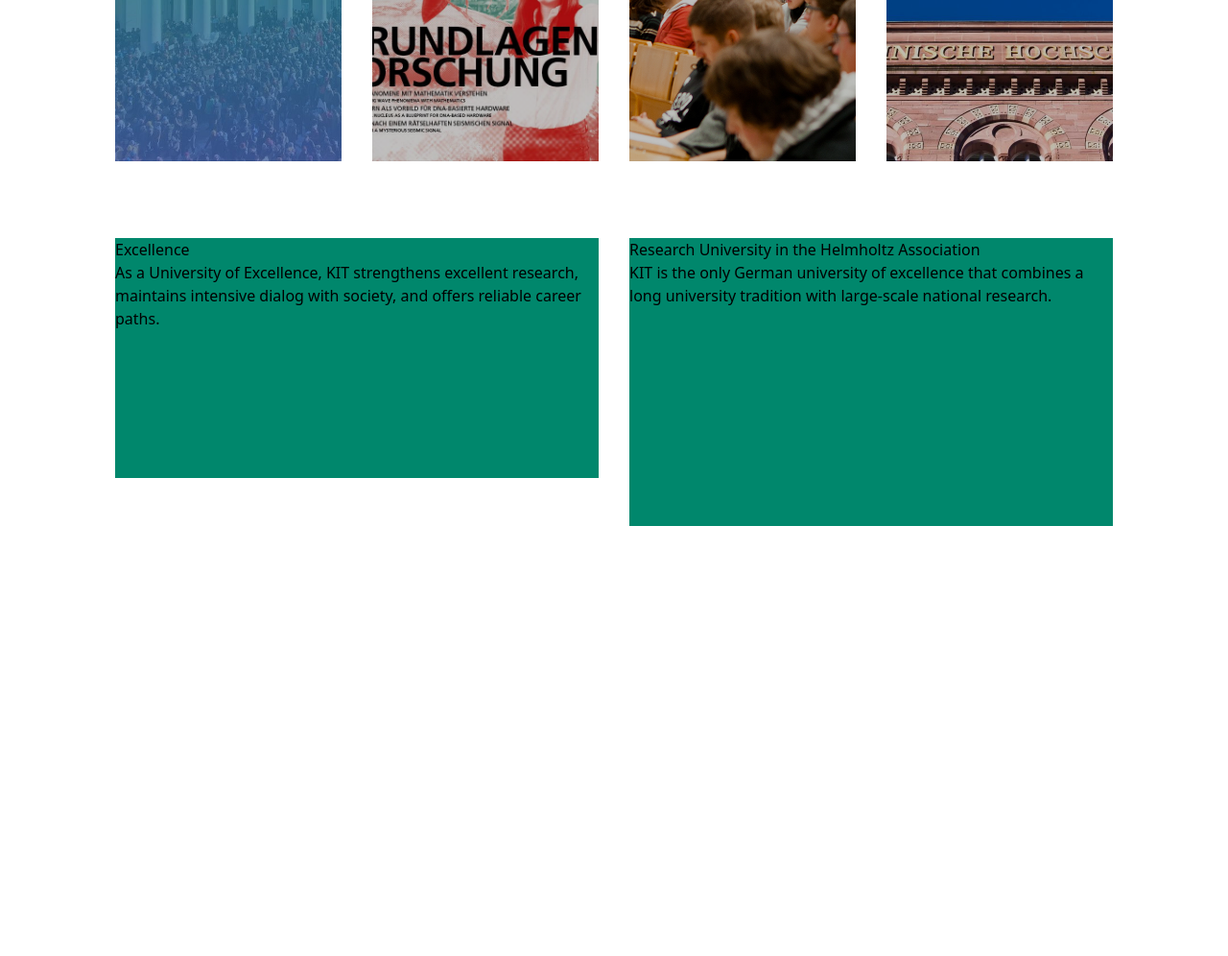
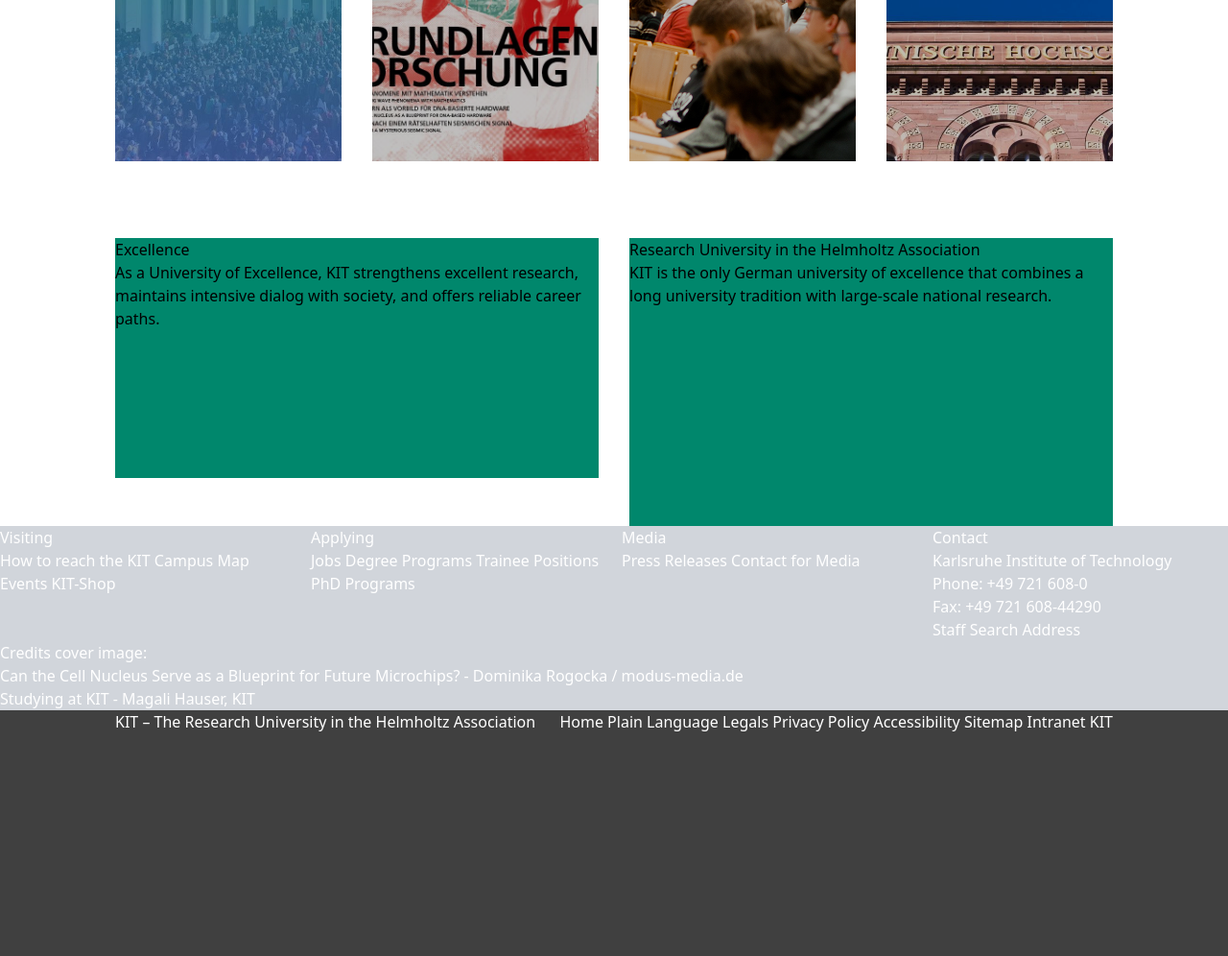
Before and after one commit to andre-49/KIT-clone, a website built with Vite: page index.html in a window 1280 px wide. Shown: the part 1028-2024 px from the top of the page at 96% size. Before the commit the page ends 1576 px from the top, so only its background shows below. Built offline with nearby package versions, Linux system fonts and the light colour scheme; a web font is replaced by a local one.

Commit message:
footer content

```diff
--- a/index.html
+++ b/index.html
@@ -155,7 +155,63 @@
           </div>
 
       </main>
-      <footer>
+      <footer class="text-white h-80">
+          <div class="bg-gray-300">
+              <div class="grid grid-cols-4 gap-4"> <!-- grid area -->
+                  <div>
+                      <h3>Visiting</h3>
+                      <a href="#">How to reach the KIT</a>
+                      <a href="#">Campus Map</a>
+                      <a href="#">Events</a>
+                      <a href="#">KIT-Shop</a> <!-- remember icon -->
+                  </div>
+                  <di>
+                  <h3>Applying</h3>
+                  <a href="#">Jobs</a>
+                  <a href="#">Degree Programs</a>
+                  <a href="#">Trainee Positions</a> <!-- remember icon -->
+                  <a href="#">PhD Programs</a>
+                  </di>
+                  <div>
+                      <h3>Media</h3>
+                      <a href="#">Press Releases</a>
+                      <a href="">Contact for Media</a>
+                  </div>
+                  <div class="block">
+                      <h3>Contact</h3>
+                      <p>Karlsruhe Institute of Technology</p>
+                      <p>Phone: +49 721 608-0</p>
+                      <p>Fax: +49 721 608-44290</p>
+                      <a href="#">Staff Search</a>
+                      <a href="#"> Address</a>
+                      <div></div> <!-- some social icons as anchors -->
+                  </div>
+
+              </div>
+              <div> <!-- area before darker footer -->
+                  <p> Credits cover image:</p>
+                  <p>Can the Cell Nucleus Serve as a Blueprint for Future Microchips? - Dominika Rogocka / modus-media.de</p>
+                  <p>Studying at KIT - Magali Hauser, KIT</p>
+              </div>
+          </div>
+          <div class="px-[120px] bg-[#404040] h-64 my-auto flex justify-between"> <!-- dark gray area -->
+              <p>
+              KIT – The Research University in the Helmholtz Association
+              </p>
+              <div>
+                  <a href="#">Home</a>
+                  <a href="#">Plain</a>
+                  <a href="#">Language</a>
+                  <a href="#">Legals</a>
+                  <a href="#">Privacy</a>
+                  <a href="#">Policy</a>
+                  <a href="#">Accessibility</a>
+                  <a href="#">Sitemap</a>
+                  <a href="#">Intranet</a>
+                  <a href="#">KIT</a>
+              </div>
+          </div>
+
 
       </footer>
   </body>
```
Also changed, not shown: src/style.css.
